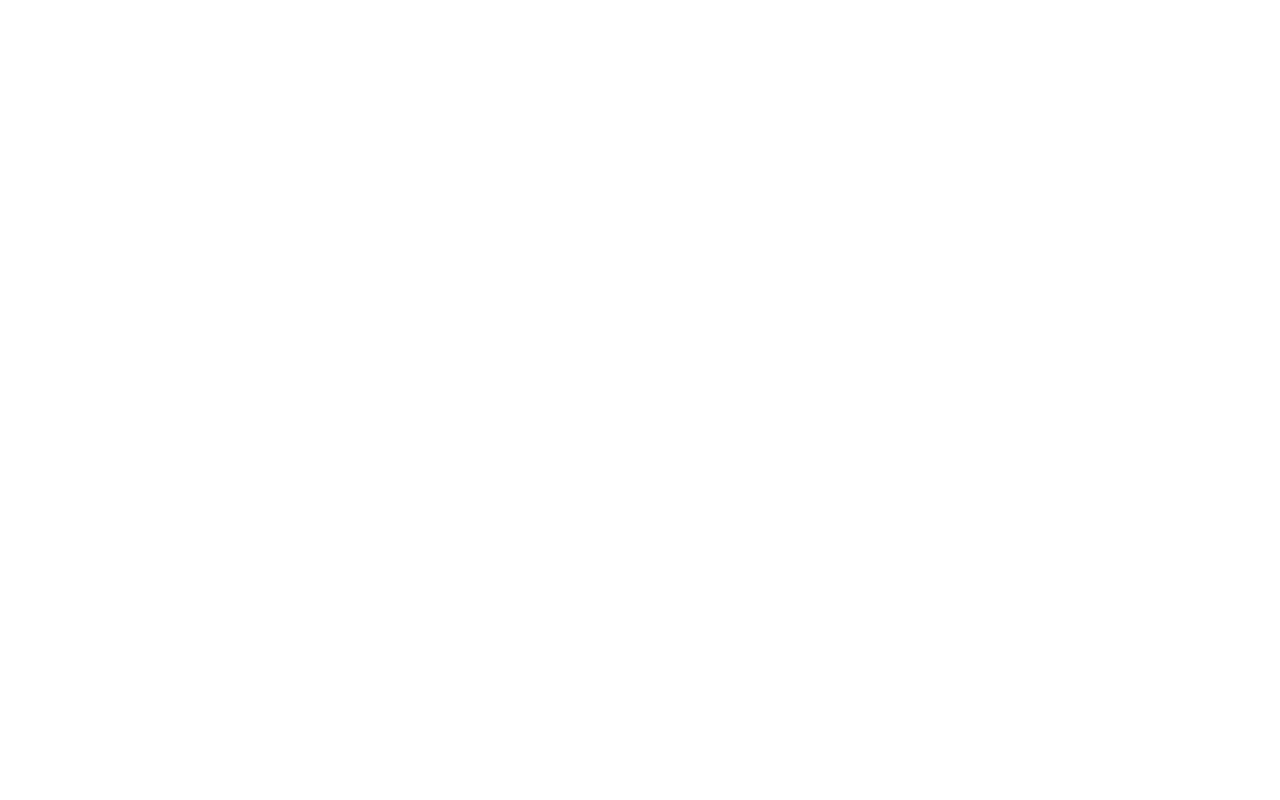
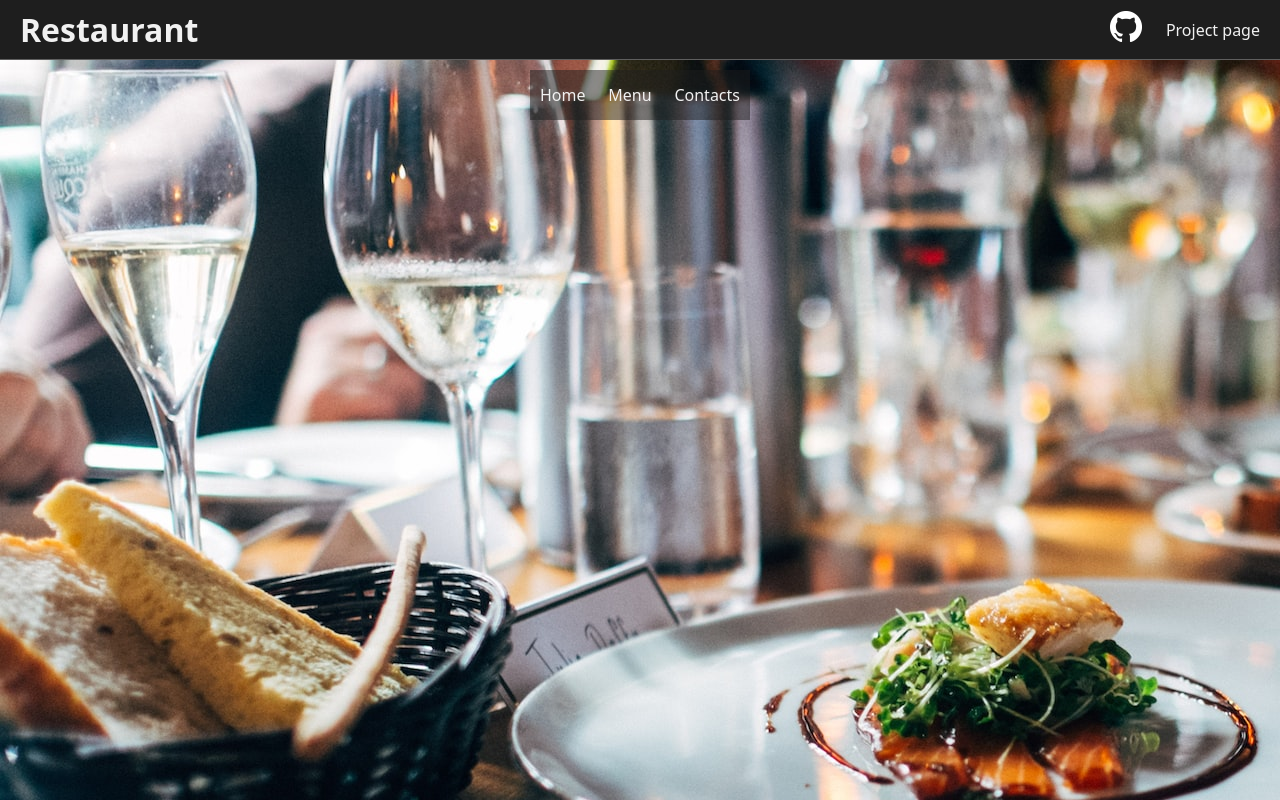
Before and after one commit to greatest-frog/restaurant-page, a website built with webpack: page dist/index.html in a window 1280 px wide. Built offline with nearby package versions, Linux system fonts and the light colour scheme.

Commit message:
Add static html elements

```diff
--- /dev/null
+++ b/components/Categories/Categories.js
@@ -0,0 +1,11 @@
+export const Categories = (() => {
+  const categories = document.createElement("ul");
+  categories.classList.add("categories");
+  for (let el of ["Home", "Menu", "Contacts"]) {
+    const category = document.createElement("li");
+    category.classList.add("category");
+    category.textContent = el;
+    categories.appendChild(category);
+  }
+  return categories;
+})();
--- /dev/null
+++ b/components/Header/Header.js
@@ -0,0 +1,27 @@
+export const Header = (() => {
+  const header = document.createElement("header");
+
+  const h1 = document.createElement("h1");
+  h1.textContent = "Restaurant";
+  header.appendChild(h1);
+
+  const info = document.createElement("div");
+  info.classList.add("info");
+
+  const logoLink = document.createElement("a");
+  logoLink.classList.add("github");
+  const githubImage = document.createElement("img");
+  githubImage.src = "./GitHub-Mark-Light-32px.png";
+  githubImage.alt = "Github logo";
+  logoLink.appendChild(githubImage);
+  logoLink.href = "https://github.com/greatest-frog";
+  info.appendChild(logoLink);
+
+  const projectLink = document.createElement("a");
+  projectLink.href = "https://github.com/greatest-frog/restaurant-page";
+  projectLink.textContent = "Project page";
+  info.appendChild(projectLink);
+
+  header.appendChild(info);
+  return header;
+})();
--- a/package.json
+++ b/package.json
@@ -5,7 +5,8 @@
   "main": "index.js",
   "scripts": {
     "test": "echo \"Error: no test specified\" && exit 1",
-    "build": "webpack"
+    "build": "webpack",
+    "watch": "webpack --watch"
   },
   "repository": {
     "type": "git",
--- a/src/index.js
+++ b/src/index.js
@@ -0,0 +1,7 @@
+import { Header } from "../components/Header/Header";
+import { Categories } from "../components/Categories/Categories";
+
+const contentRoot = document.getElementById("content");
+
+contentRoot.appendChild(Header);
+contentRoot.appendChild(Categories);
--- a/webpack.config.js
+++ b/webpack.config.js
@@ -1,7 +1,9 @@
 const path = require("path");
 
 module.exports = {
+  mode: "development",
   entry: "./src/index.js",
+  devtool: "inline-source-map",
   output: {
     filename: "main.js",
     path: path.resolve(__dirname, "dist"),
```
Also changed, not shown: dist/GitHub-Mark-Light-32px.png (added), dist/bg-image.jpg (added), dist/index.html, dist/main.js, dist/style.css (added).
